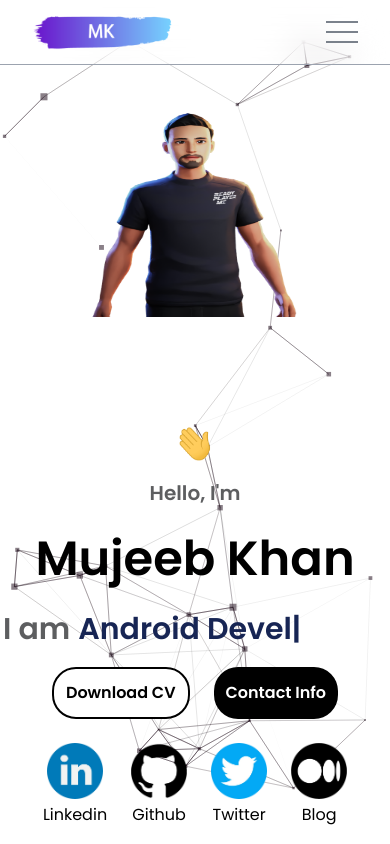
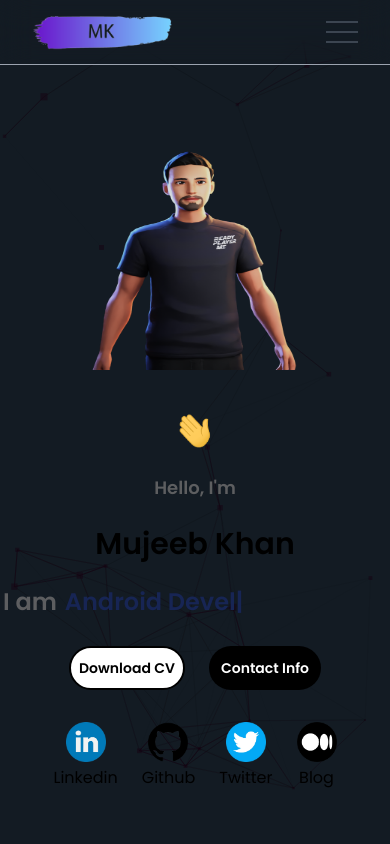
Before and after one commit to khan-mujeeb/noName, a React (Vite) app: page / in a window 390 px wide. Built offline with nearby package versions, Linux system fonts and the light colour scheme.

Commit message:
responsive hero section

```diff
--- a/src/components/Hero/HeroSection.jsx
+++ b/src/components/Hero/HeroSection.jsx
@@ -15,28 +15,28 @@ const HeroSection = () => {
 
     return (
 
-        <div id="hero" className="select-none h-full flex justify-center items-center flex-wrap lg:gap-36 md:gap-28 sm:gap-24 mt-10">
+        <div id="hero" className="select-none h-full flex justify-center items-center lg:max-2xl:gap-28 mt-10 lg:max-2xl:flex-row flex-col gap-10">
 
             <img
-                className="lg:h-[500px]  lg:w-[500px]  sm:h-60 sm:w-[300px] h-56 w-[300px] "
+                className="lg:max-2xl:h-[500px]  lg:max-2xl:lg:w-[500px]  h-60 w-[300px] "
                 src={dp}
                 alt=""
             />
 
             {/* info  */}
-            <div className="flex flex-col items-center justify-center gap-4 w-96">
+            <div className="flex flex-col items-center justify-center gap-6 w-96">
                 <img className="h-10 w-10" src={hi} alt="" />
 
                 {/* hello message  */}
                 <div className="flex items-center gap-2 font-semibold text-text_secondary">
-                    <h4 className=" text-xl">{"Hello, I'm"}</h4>
+                    <h4 className=" lg:max-2xl:text-xl text-lg">{"Hello, I'm"}</h4>
                 </div>
 
                 {/* name  */}
-                <h1 className=" font-semibold text-[3rem]">Mujeeb Khan</h1>
+                <h1 className=" font-semibold lg:max-2xl:text-[3rem] text-3xl">Mujeeb Khan</h1>
 
                 {/* job title  */}
-                <div className="hero-section-left-subheading flex gap-2 text-3xl w-full font-semibold text-text_secondary">
+                <div className="hero-section-left-subheading flex gap-2 lg:max-2xl:text-3xl text-2xl w-full font-semibold text-text_secondary">
                     <div className=" inline">I am </div>
                     <Typed
                         strings={[
@@ -55,10 +55,10 @@ const HeroSection = () => {
 
                 {/* buttons  */}
                 <div className="flex gap-6 mt-1">
-                    <a href= {resume} download={"mujeeb_khan_resume"} className=" rounded-3xl bg-white p-3 border-black border-2 hover:bg-black hover:text-white transition-all duration-700 font-semibold">
+                    <a href= {resume} download={"mujeeb_khan_resume"} className="flex items-center justify-center rounded-3xl bg-white p-2 border-black border-2 hover:bg-black hover:text-white transition-all duration-700 font-semibold lg:max-2xl:p-3 lg:max-2xl:text-md text-sm">
                         Download CV
                     </a>
-                    <button className="rounded-3xl bg-black p-3 text-white font-semibold">
+                    <button className="rounded-3xl bg-black p-3 lg:max-2xl:p-3 text-sm text-white font-semibold">
                         Contact Info
                     </button>
                 </div>
--- a/src/components/Hero/SocialAccountHoverLine.jsx
+++ b/src/components/Hero/SocialAccountHoverLine.jsx
@@ -8,7 +8,7 @@ function SocialAccountHoverLine({ name, icon, url}) {
             rel="noreferrer"
             className="group flex flex-col items-center justify-center gap-1"
         >
-            <img className=" h-14 w-14" src={icon} alt="" />
+            <img className=" lg:max-2xl:h-14 lg:max-2xl:w-14 h-10 w-10" src={icon} alt="" />
             <div>
                 <h2>{name}</h2>
                 <div className="line h-1 bg-black rounded-r-lg w-0 group-hover:w-full transition-all duration-600"></div>
--- a/src/components/NavBar/NavBar.jsx
+++ b/src/components/NavBar/NavBar.jsx
@@ -5,7 +5,7 @@ export default function NavBar({ handleNavigation }) {
     const [isNavOpen, setIsNavOpen] = useState(false);
 
     return (
-        <div className="select-none z-50 flex items-center  border-b border-gray-400 p-8 h-10 fixed w-full backdrop-blur-lg md:max-2xl:h-28 lg:max-2xl:justify-around justify-between">
+        <div className="select-none z-50 flex items-center  border-b border-gray-400 p-8 h-10 fixed w-full backdrop-blur-lg lg:max-2xl:h-28 lg:max-2xl:justify-around justify-between">
             <img className="w-36" src={mk_logo} alt="" />
             <nav>
                 <section className="MOBILE-MENU flex lg:hidden">
--- a/src/components/ParticleBg.jsx
+++ b/src/components/ParticleBg.jsx
@@ -24,7 +24,7 @@ const ParticleBg = () => {
                     background: {
                         size: "cover",
                         color: {
-                            value: "#ffffff",
+                            value: "#131B23",
                         },
                     },
                     fpsLimit: 120,
```
